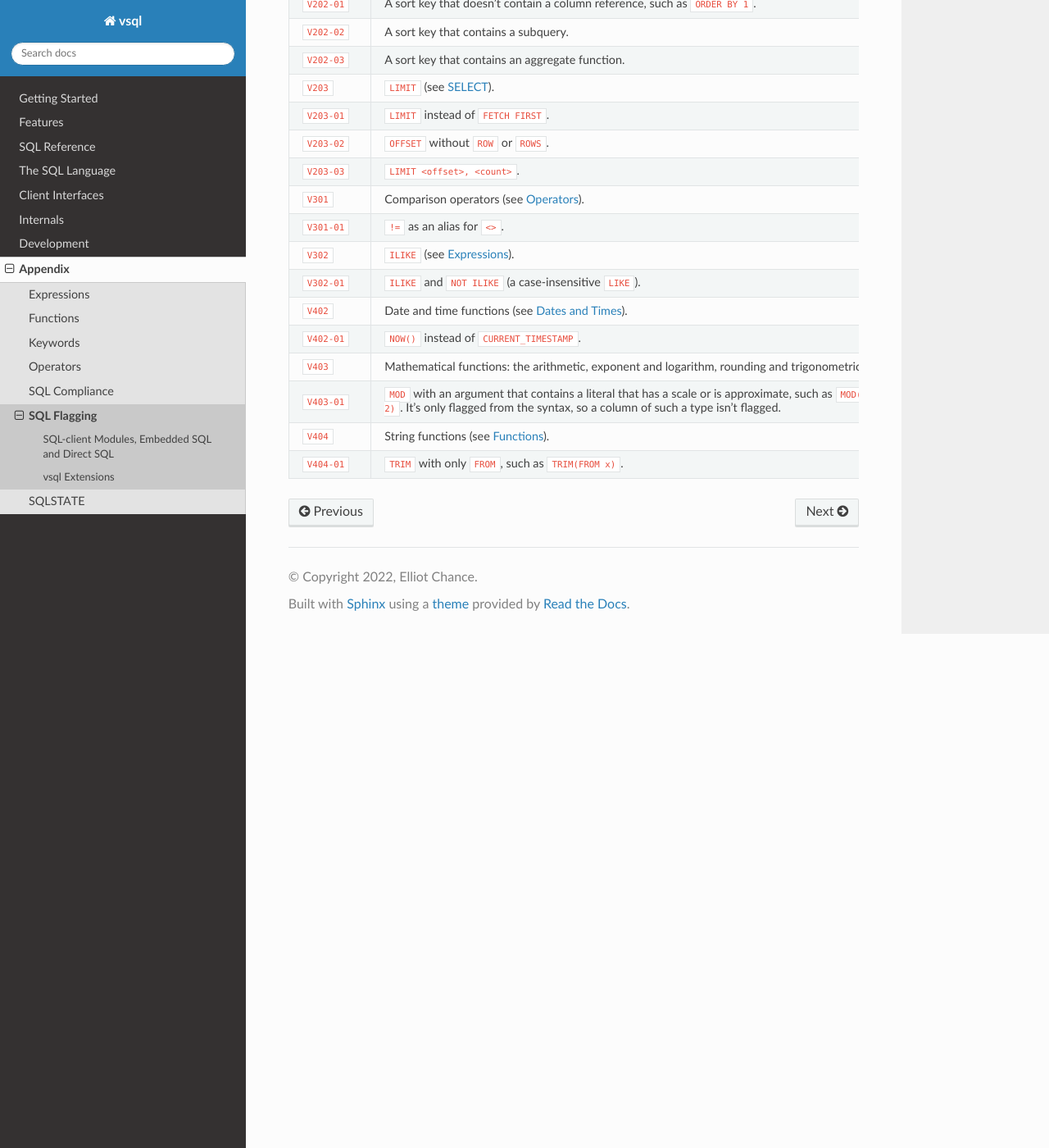
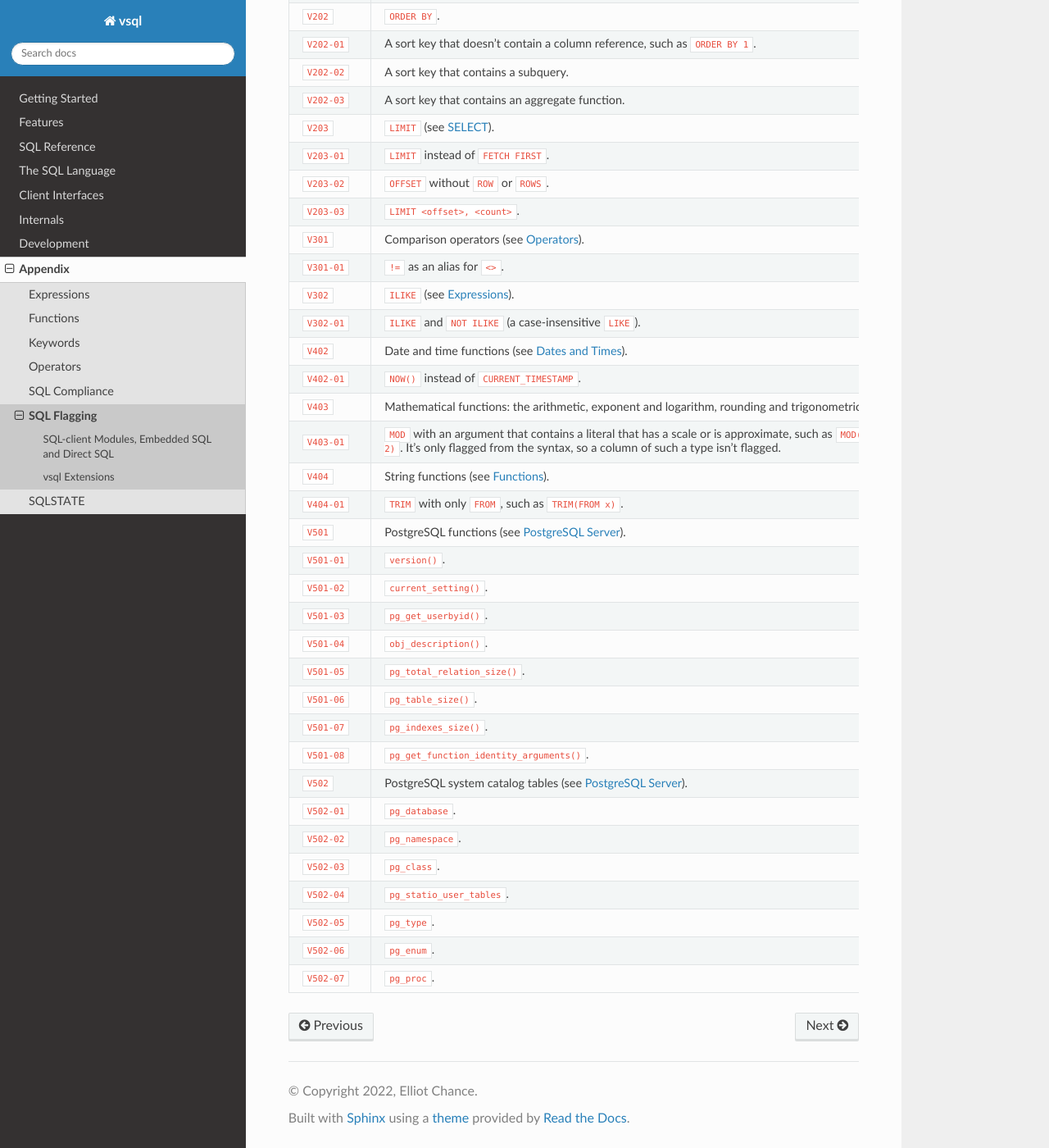
Before and after one commit to elliotchance/vsql, a Sphinx documentation site: the page built from docs/sql-flagging.rst, in a window 1280 px wide and 1400 px high, scrolled down 3644 px. Shown: the whole window at 82% size. Built offline with Sphinx 7.4.7 and the Read the Docs theme 3.1.0, drawn with Linux system fonts in a browser that asks for light colours; some of the changed text lies outside the part shown.

Commit message:
server: Add PostgreSQL catalog tables for clients
PostgreSQL clients such as TablePlus list the schemas and tables by reading
PostgreSQL's system catalog, which vsql didn't have, so they showed nothing.
Every connection of the server now has pg_namespace, pg_class and
pg_statio_user_tables (built from the schemas and tables of the database),
an empty pg_type, pg_enum and pg_proc, and the functions that clients call
on them.

The PostgreSQL functions and tables (including version(), current_setting()
and pg_database) are now only registered for the clients of the server. The
SQL tests register them with the new "postgresql" directive. They're flagged
as V501 (functions) and V502 (system catalog tables).

The new rewrite_pg_syntax server option accepts the PostgreSQL syntax of
these queries ("pg_catalog." names, "x::int8" casts and untyped NULL
columns), and lower_case_names sends column names in lower case, like
PostgreSQL. Both are on for "vsql server".

Co-Authored-By: Claude Opus 5.5 <noreply@anthropic.com>

```diff
--- a/docs/sql-flagging.rst
+++ b/docs/sql-flagging.rst
@@ -77,6 +77,9 @@ of it. The first digit of ``VXXX`` is the kind of thing that's extended:
 - ``V2XX``: A query, by its clause, such as ``ORDER BY``.
 - ``V3XX``: An operator or predicate.
 - ``V4XX``: A function, by its category in :doc:`functions`.
+- ``V5XX``: PostgreSQL compatibility, which only the clients of the server have
+  (see :doc:`server`), by what it is, such as a function or a table of the
+  system catalog.
 
 .. list-table::
    :header-rows: 1
@@ -310,3 +313,54 @@ of it. The first digit of ``VXXX`` is the kind of thing that's extended:
 
    * - ``V404-01``
      - ``TRIM`` with only ``FROM``, such as ``TRIM(FROM x)``.
+
+   * - ``V501``
+     - PostgreSQL functions (see :doc:`server`).
+
+   * - ``V501-01``
+     - ``version()``.
+
+   * - ``V501-02``
+     - ``current_setting()``.
+
+   * - ``V501-03``
+     - ``pg_get_userbyid()``.
+
+   * - ``V501-04``
+     - ``obj_description()``.
+
+   * - ``V501-05``
+     - ``pg_total_relation_size()``.
+
+   * - ``V501-06``
+     - ``pg_table_size()``.
+
+   * - ``V501-07``
+     - ``pg_indexes_size()``.
+
+   * - ``V501-08``
+     - ``pg_get_function_identity_arguments()``.
+
+   * - ``V502``
+     - PostgreSQL system catalog tables (see :doc:`server`).
+
+   * - ``V502-01``
+     - ``pg_database``.
+
+   * - ``V502-02``
+     - ``pg_namespace``.
+
+   * - ``V502-03``
+     - ``pg_class``.
+
+   * - ``V502-04``
+     - ``pg_statio_user_tables``.
+
+   * - ``V502-05``
+     - ``pg_type``.
+
+   * - ``V502-06``
+     - ``pg_enum``.
+
+   * - ``V502-07``
+     - ``pg_proc``.
```
Also changed, not shown: docs/server.rst (+18 -1 lines), docs/testing.rst (+12 -2 lines), docs/v-client-library-docs.rst (+11 -0 lines), 15 other files.
